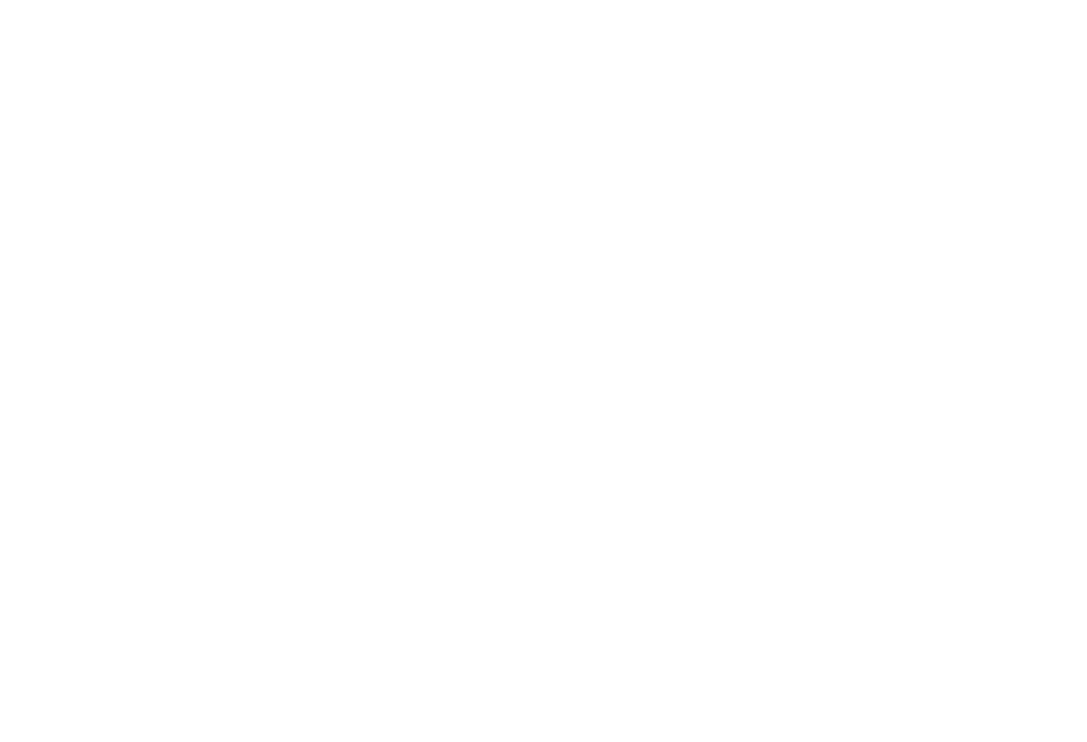
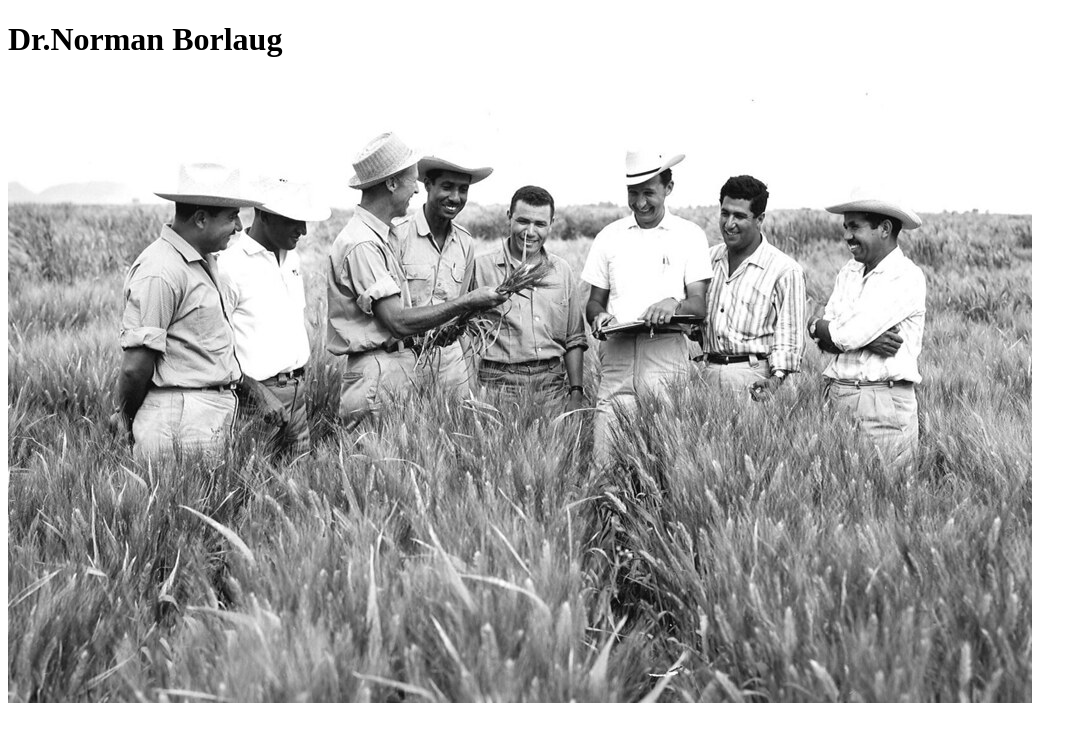
Before and after one commit to mperezbazan/MicroverseTrialsDavid-Martin, a plain HTML site: page index.html in a window 1280 px wide. Shown: the whole page, without its empty margins (0-1087 px from the left). Drawn offline with Linux system fonts and the light colour scheme.

Commit message:
Advanced

```diff
--- a/index.html
+++ b/index.html
@@ -21,6 +21,13 @@
     - The freeCodeCamp Team
 
     -->
+    <div id="main">
+      <h1 id="title">Dr.Norman Borlaug</h1>
+      <div id="img-div">
+        <img src="project.jpg"/>
+        <h5 id ="img-caption"></h5>
+      </div>
+    </div>
     <script  src="js/index.js"></script>
   </body>
 </html>
```
Also changed, not shown: project.jpg (added).
